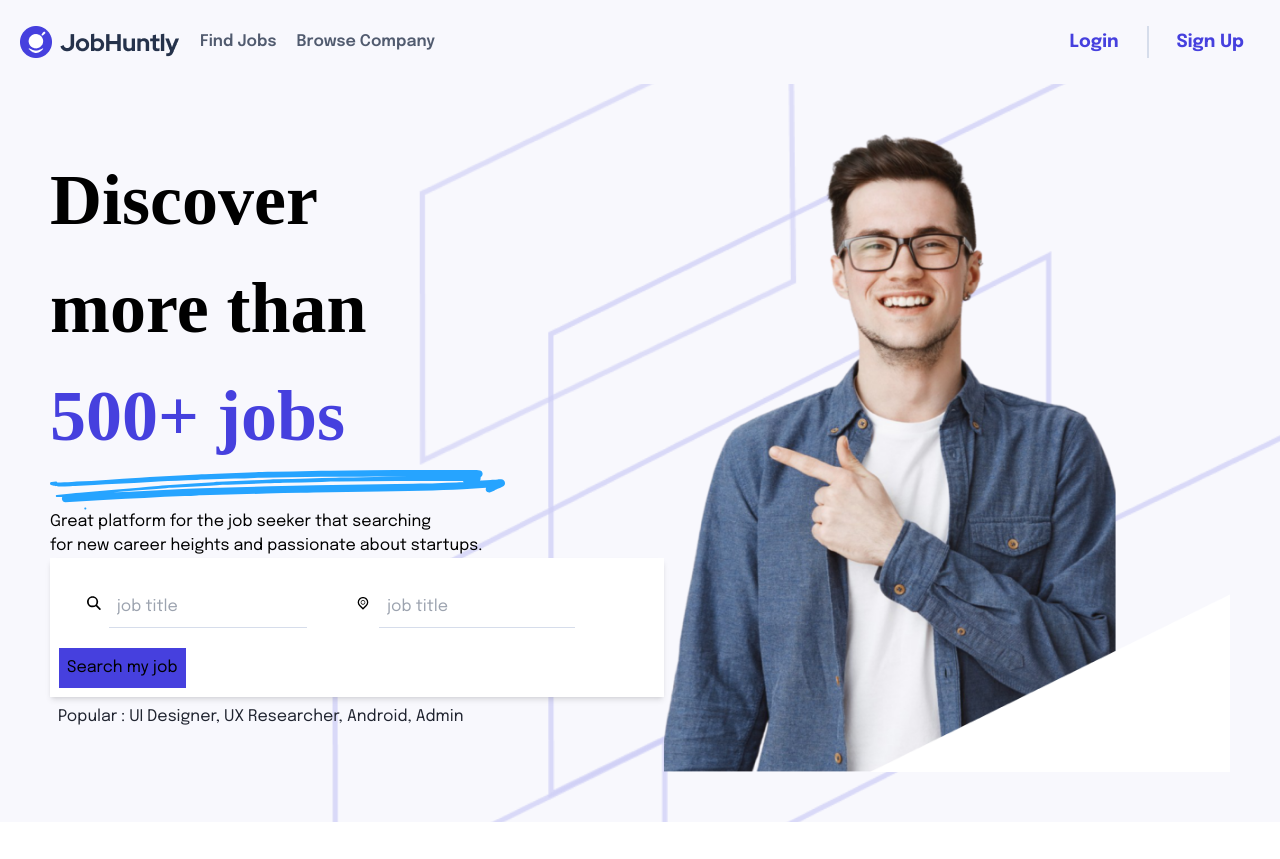
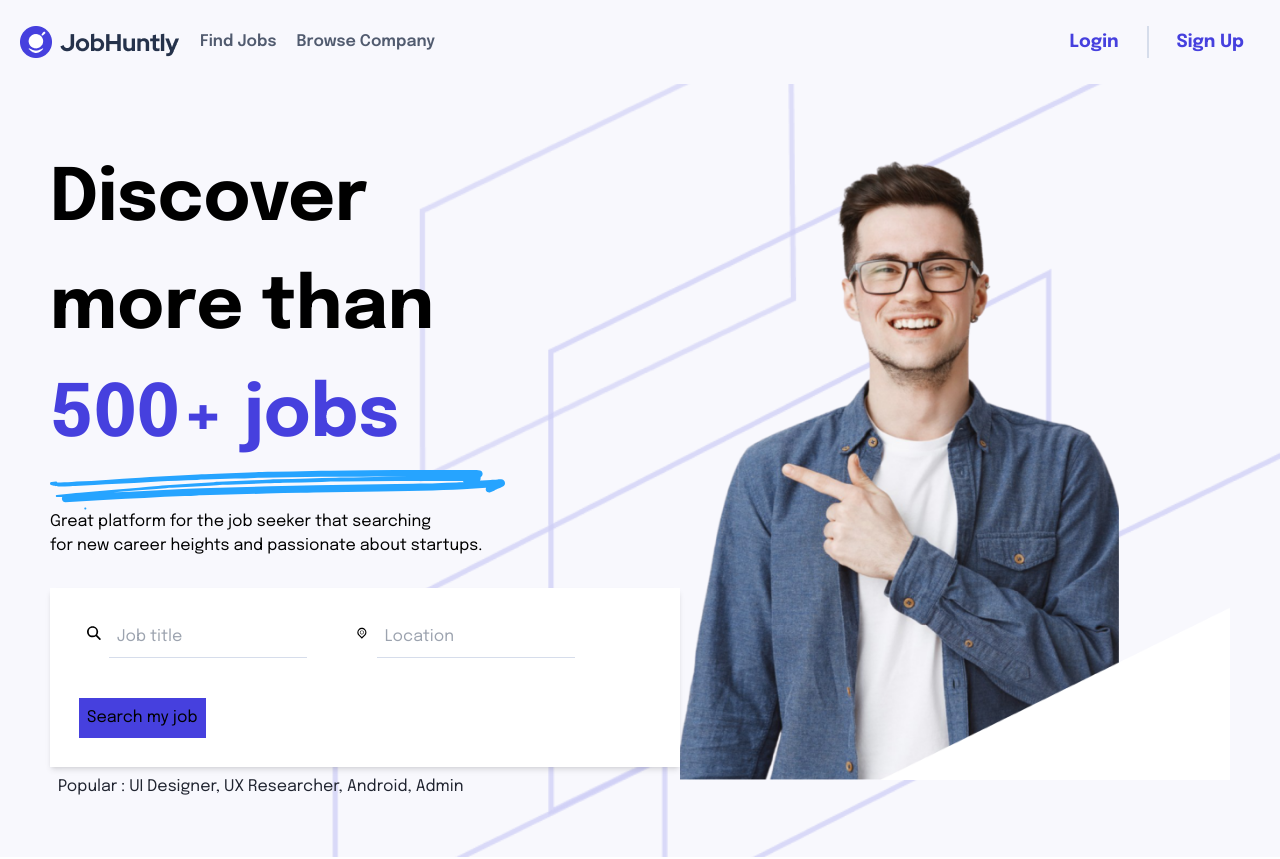
Before and after one commit to GAMSH655/Job-Huntly, a React (Vite) app: page / in a window 1280 px wide. Shown: the top 859 px of the page. Built offline with nearby package versions, Linux system fonts and the light colour scheme; a web font is replaced by a local one.

Commit message:
working on features components

```diff
--- a/src/Components/Explore.jsx
+++ b/src/Components/Explore.jsx
@@ -3,7 +3,9 @@ import React from 'react'
 const Explore = () => {
   return (
     <div>
-      <h3 className="text-[40px] font-bold font-clash">Explore by <span className="text-skyBlue">categories</span> </h3>
+        <h3 className=" sm:text-[40px] md:text-[3rem] m-[20px] font-bold">
+        Explore by <span className="text-skyBlue">categories</span>
+      </h3>
     </div>
   )
 }
--- a/src/Components/Hero.jsx
+++ b/src/Components/Hero.jsx
@@ -10,27 +10,54 @@ import Vector from "../assets/vector.png"
 import Amd from "../assets/Amd.png"
 import Tesla from "../assets/Tesla.png"
 const Hero = () => {
+  const inputBaseClasses = "p-2 bg-transparent border-b-[0.5px] border-[#D6DDEB] focus:border-2 focus:border-skyBlue outline-none w-full";
+  const containerClasses = "bg-white shadow-md mt-[30px] p-[9px] flex flex-wrap md:justify-start md:items-center flex-col md:flex-row";
+  const inputWrapperClasses = "flex m-5";
+
   return (
    <div className="">
        <div className="bg-[#F8F8FD] p-[50px] flex justify-between relative pattern  ">
       <div className="mt-3">
-        <h1 className="text-[72px] font-bold font-clash">Discover </h1>
-        <h1 className="text-[72px] font-bold  font-clash"> more than</h1>
-        <h1 className="text-[72px] font-bold text-skyBlue font-clash"> 500+ jobs</h1>
+        <h1 className="text-[30px] sm:text-[40px] md:text-[50px] lg:text-[60px] xl:text-[72px] font-bold ">
+        Discover
+      </h1>
+      <h1 className="text-[30px] sm:text-[40px] md:text-[50px] lg:text-[60px] xl:text-[72px] font-bold ">
+        more than
+      </h1>
+      <h1 className="text-[30px] sm:text-[40px] md:text-[50px] lg:text-[60px] xl:text-[72px] font-bold text-skyBlue ">
+        500+ jobs
+      </h1>
+
          <img src={waggyLine} alt="" />
         <p className="">Great platform for the job seeker that searching <span className="block">for new career heights and passionate about startups.</span> </p>
 
-      <div className="bg-white shadow-md p-[9px] flex flex-wrap md:justify-start md:items-center ">
-       <div className="flex m-5">
-       <FaMagnifyingGlass className='m-2' /> <input type="text" placeholder='job title' className='p-2 bg-transparent  border-b-[0.5px] border-[#D6DDEB] focus:border-2 focus:border-skyBlue outline-none w-full' />
-       </div>
-       <div className="flex m-5 ">
-       <TiLocationOutline className='m-2' /> <input type="text" placeholder='job title' className='p-2 bg-transparent border-b-[0.5px] border-[#D6DDEB] focus:border-2 focus:border-skyBlue outline-none' />
-       </div>
-       <div className=" flex   md:justify-center md:items-center">
-       <button className='bg-skyBlue p-2 block'> Search my job</button>
-       </div>
+        <div className={containerClasses}>
+
+      <div className={inputWrapperClasses}>
+        <FaMagnifyingGlass className="m-2" />
+        <input
+          type="text"
+          placeholder="Job title"
+          className={inputBaseClasses}
+        />
       </div>
+
+
+      <div className={inputWrapperClasses}>
+        <TiLocationOutline className="m-2" />
+        <input
+          type="text"
+          placeholder="Location"
+          className={inputBaseClasses}
+        />
+      </div>
+
+
+      <div className="flex md:justify-center md:items-center m-5">
+        <button className="bg-skyBlue p-2 block w-full">Search my job</button>
+      </div>
+    </div>
+
       <p className="p-2 text-[#202430]">Popular : UI Designer, UX Researcher, Android, Admin</p>
       </div>
       <div className="hidden   md:flex justify-center items-center">
```
